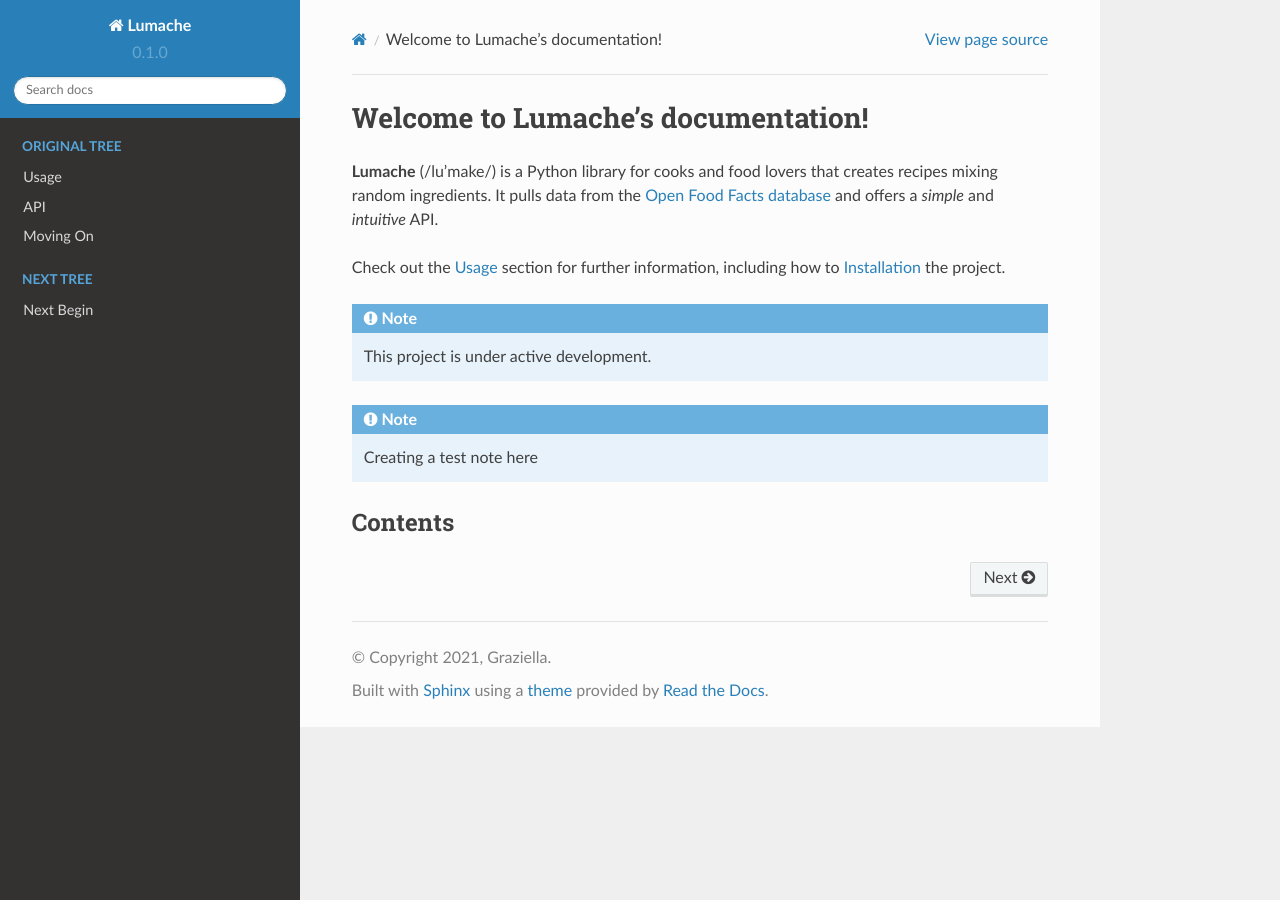
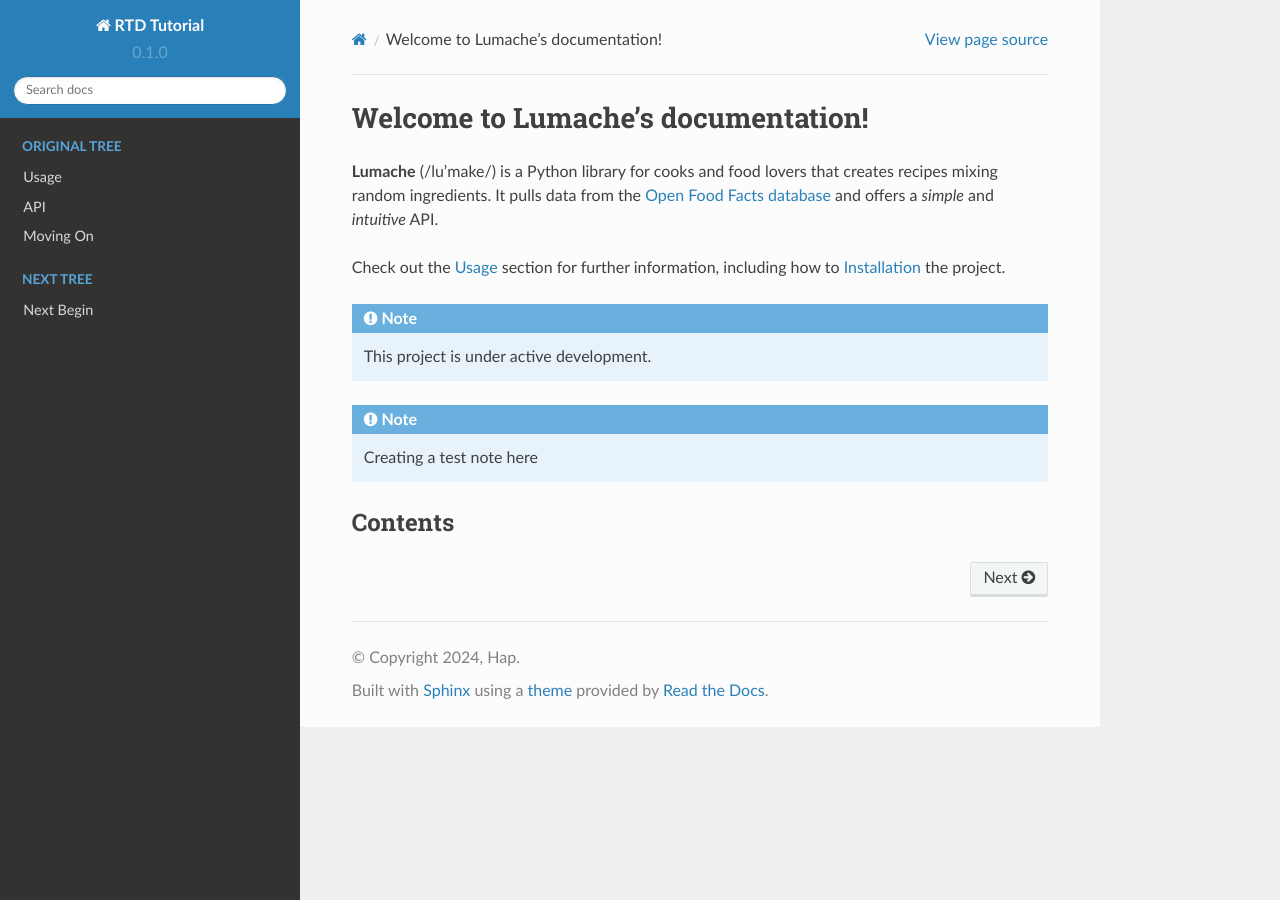
Before and after one commit to haplio/rtd-tutorial, a Sphinx documentation site: the page built from docs/source/index.rst, in a window 1280 px wide. Built offline with Sphinx 7.4.7 and the Read the Docs theme 2.0.0, drawn with Linux system fonts in a browser that asks for light colours.

Commit message:
Changed copyright stuff on conf

```diff
--- a/docs/source/conf.py
+++ b/docs/source/conf.py
@@ -2,9 +2,9 @@
 
 # -- Project information
 
-project = 'Lumache'
-copyright = '2021, Graziella'
-author = 'Graziella'
+project = 'RTD Tutorial'
+copyright = '2024, Hap'
+author = 'Hap'
 
 release = '0.1'
 version = '0.1.0'
```
